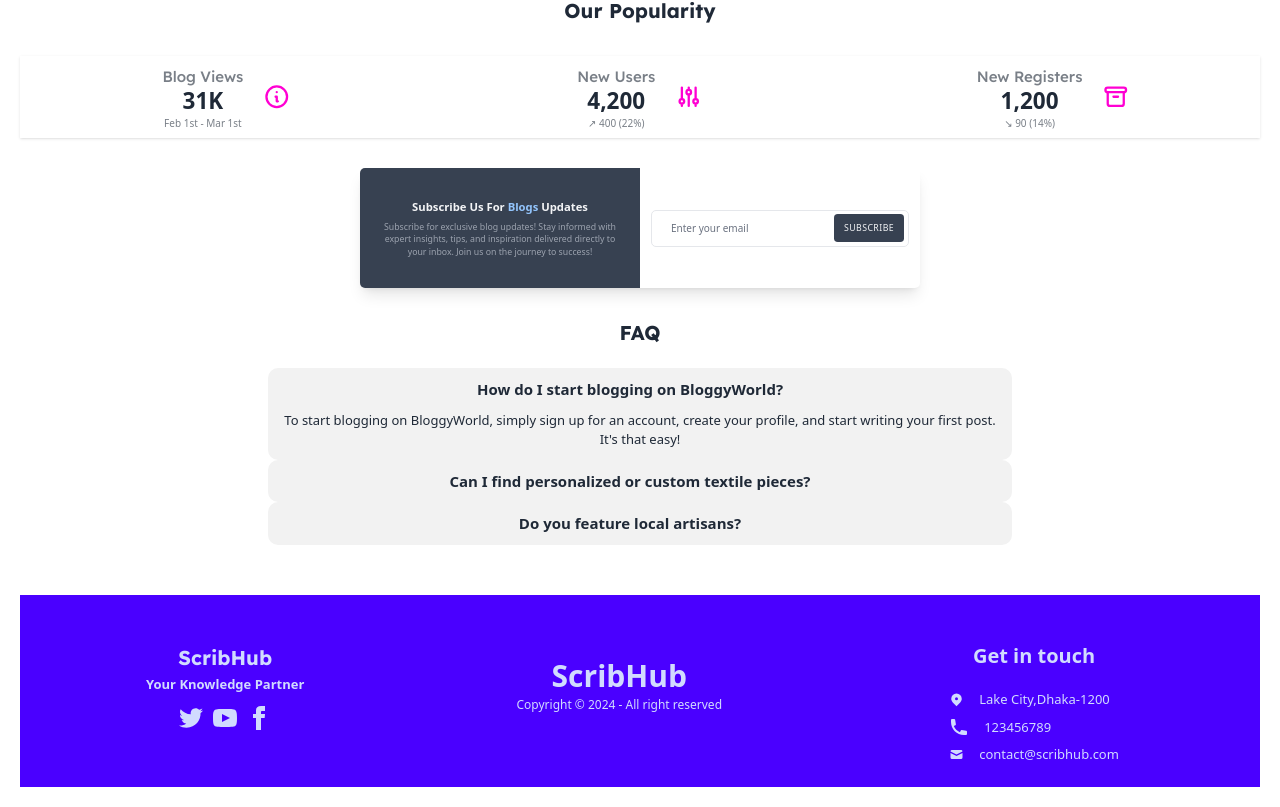
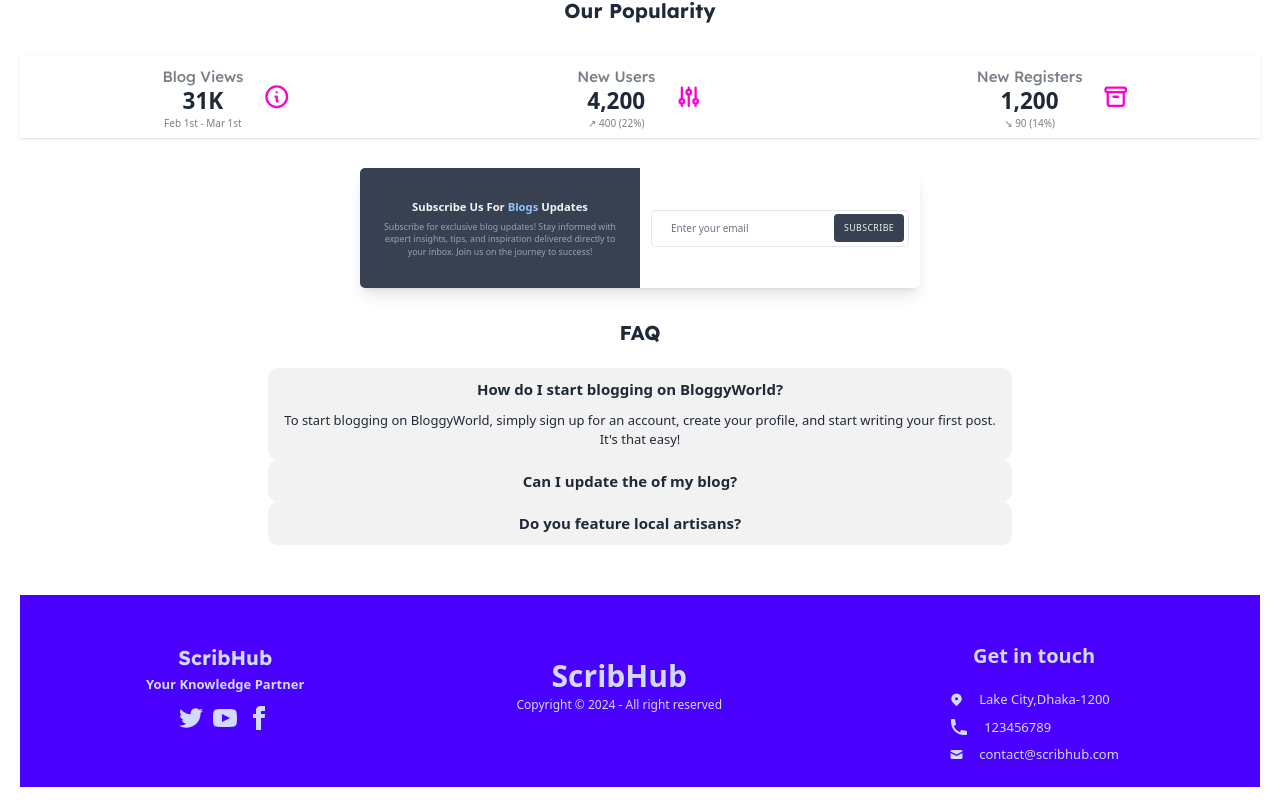
Before and after one commit to RafiulAlamRami/scribHub-client, a React (Vite) app: page / in a window 1280 px wide. Shown: the part 571-1378 px from the top of the page. Built offline with nearby package versions, Linux system fonts and the light colour scheme; no server answers.

Commit message:
update faq section

```diff
--- a/src/Components/Faq.jsx
+++ b/src/Components/Faq.jsx
@@ -18,10 +18,10 @@ const Faq = () => {
             <div className="collapse bg-base-200">
                 <input type="radio" name="my-accordion-1"/>
                 <div className="collapse-title text-[1.5rem] font-semibold text-center ">
-                Can I find personalized or custom textile pieces?
+                Can I update the of my blog?
                 </div>
                 <div className="collapse-content text-center text-[1.3rem] font-medium">
-                    <p>Absolutely! We offer a range of customizable options, allowing you to collaborate with artisans to create bespoke textile art and craft pieces tailored to your preferences, ensuring a truly unique addition to your home or wardrobe.</p>
+                    <p>Absolutely! You can.</p>
                 </div>
             </div>
             <div className="collapse bg-base-200">
```
